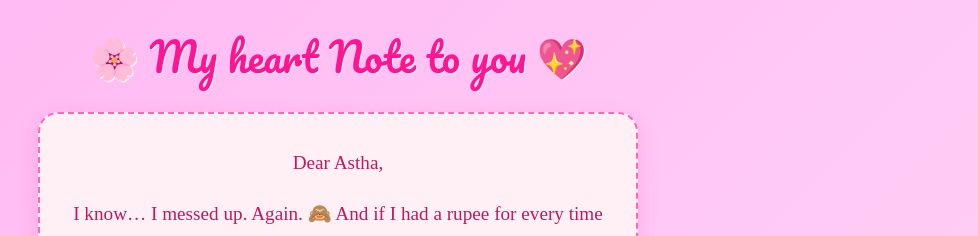
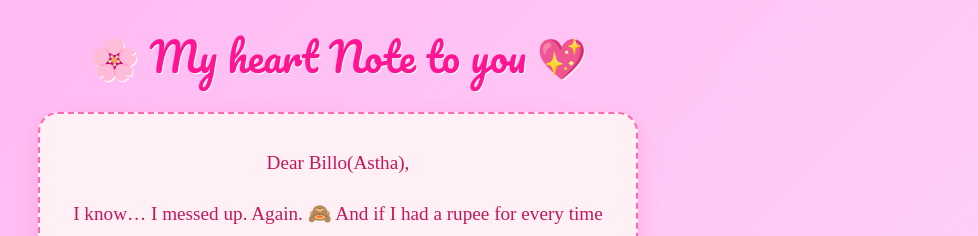
Before and after one commit to CyberGypsy1411/react-ecommerce, a React (Create React App) app: page / in a window 1280 px wide. Both pictures are taken after a click on the button "💖 Tap to Begin". Shown: the top 236 px of the page, without its empty margins (302-1280 px from the left). Built offline with nearby package versions, Linux system fonts and the light colour scheme.

Commit message:
Added code for sorry

```diff
--- a/src/components/Letter.jsx
+++ b/src/components/Letter.jsx
@@ -4,7 +4,7 @@ import './Letter.css';
 function Letter() {
   return (
     <div className="letter">
-      <p>Dear Astha,</p>
+      <p>Dear Billo(Astha),</p>
 
       <p>
         I know… I messed up. Again. 🙈
```
